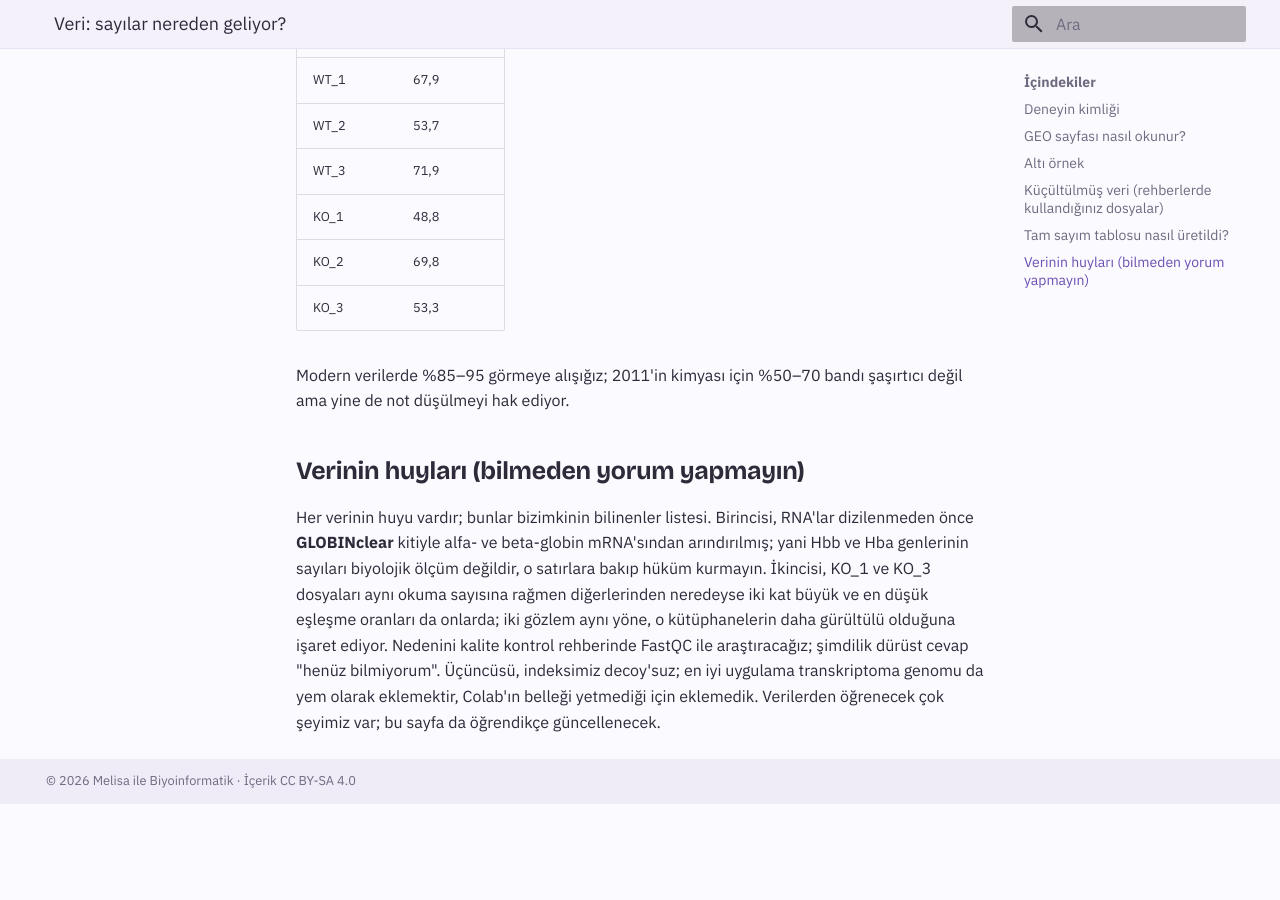
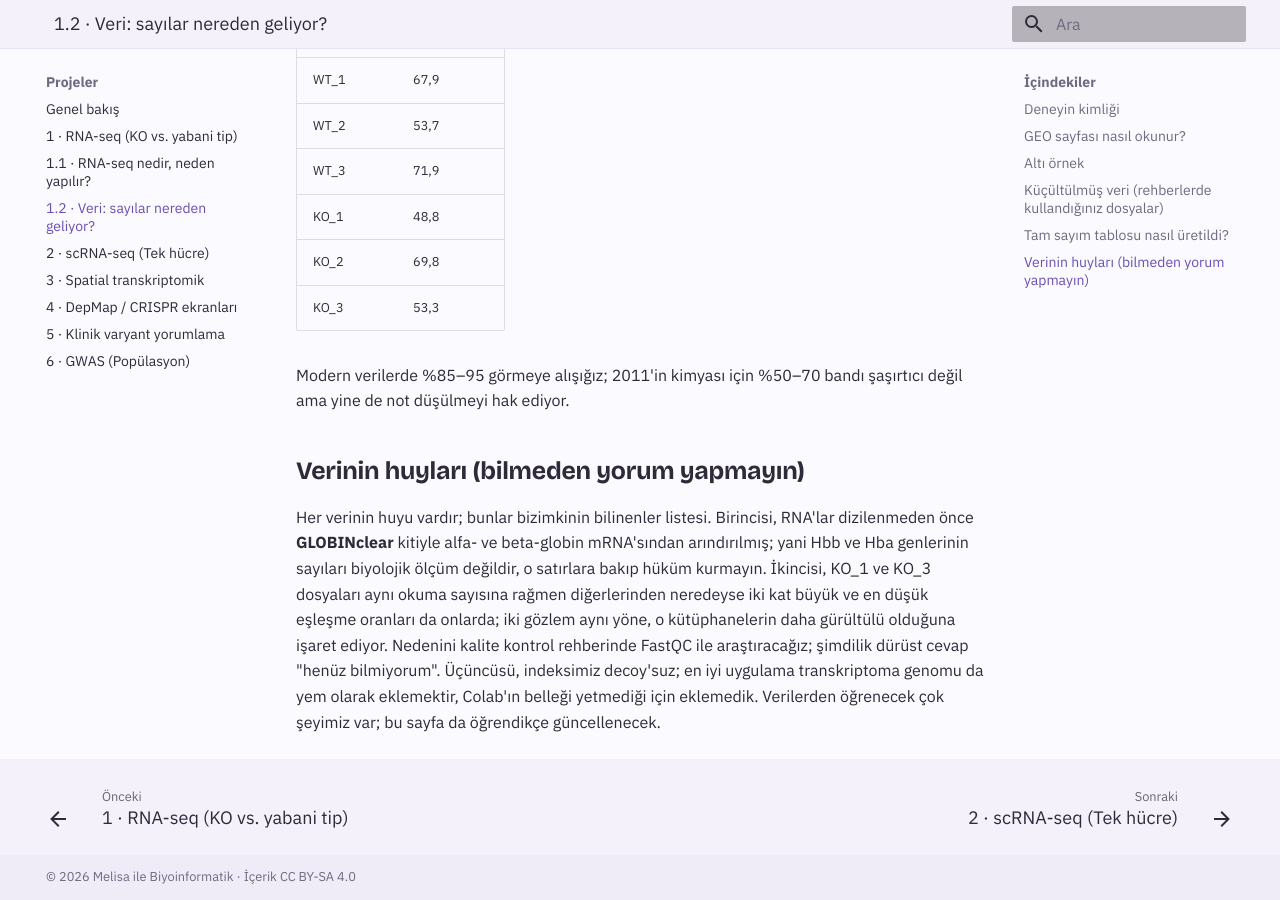
Before and after one commit to melissa-04/melisayla-biyoinformatik, an MkDocs documentation site: the page built from docs/projeler/rna-seq-veri.md, in a window 1280 px wide and 900 px high, scrolled down 3351 px. Built offline with MkDocs 1.6.1 and Material for MkDocs 9.7.7, drawn with Linux system fonts in a browser that asks for light colours; before the commit the page ends 4155 px from its top, so only the background shows below that.

Commit message:
Add new section for RNA-seq data source

```diff
--- a/mkdocs.yml
+++ b/mkdocs.yml
@@ -25,6 +25,7 @@
       - Genel bakış: projeler/index.md
       - "1 · RNA-seq (KO vs. yabani tip)": projeler/rna-seq.md
       - "1.1 · RNA-seq nedir, neden yapılır?": projeler/rna-seq-01.md
+      - "1.2 · Veri: sayılar nereden geliyor?": projeler/rna-seq-veri.md
       - "2 · scRNA-seq (Tek hücre)": projeler/scrna.md
       - "3 · Spatial transkriptomik": projeler/spatial.md
       - "4 · DepMap / CRISPR ekranları": projeler/depmap.md
```
